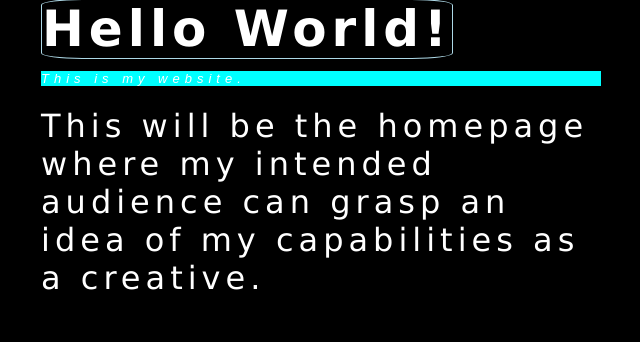
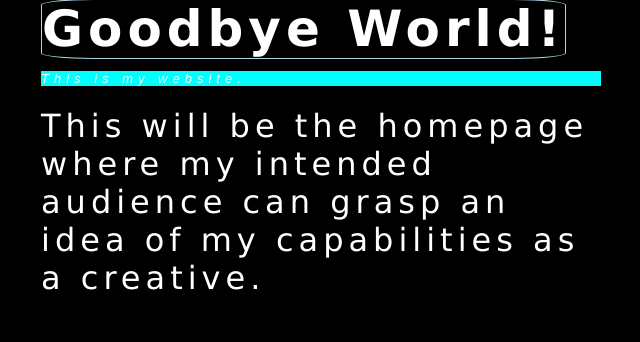
Before and after one commit to priyankaj99/CCPAP4-2023-T1, a plain HTML site: page index.html in a window 1280 px wide. Shown: the whole page, without its empty margins (319-959 px from the left). Drawn offline with Linux system fonts and the light colour scheme.

Commit message:
Update index.html

```diff
--- a/index.html
+++ b/index.html
@@ -10,7 +10,7 @@
 <body>
     <header>
         <div class="layout-wide">
-            <h> Hello World! </h>
+            <h> Goodbye World! </h>
         </div>
     </header>
 
```
